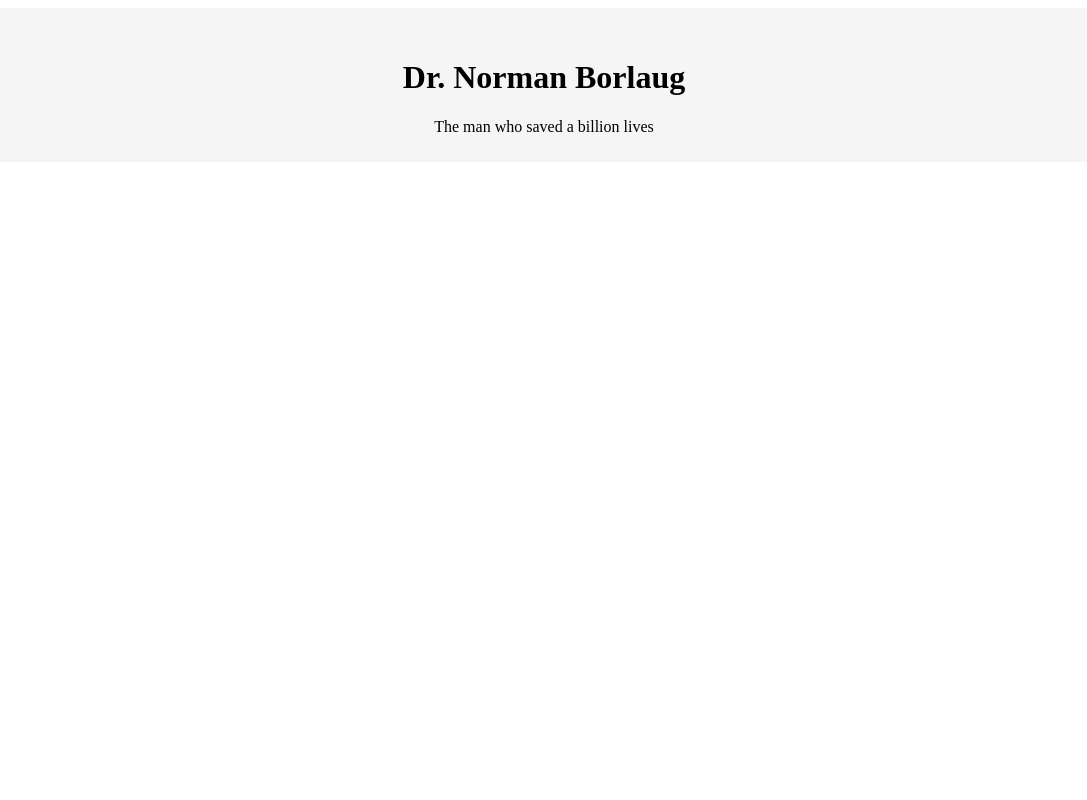
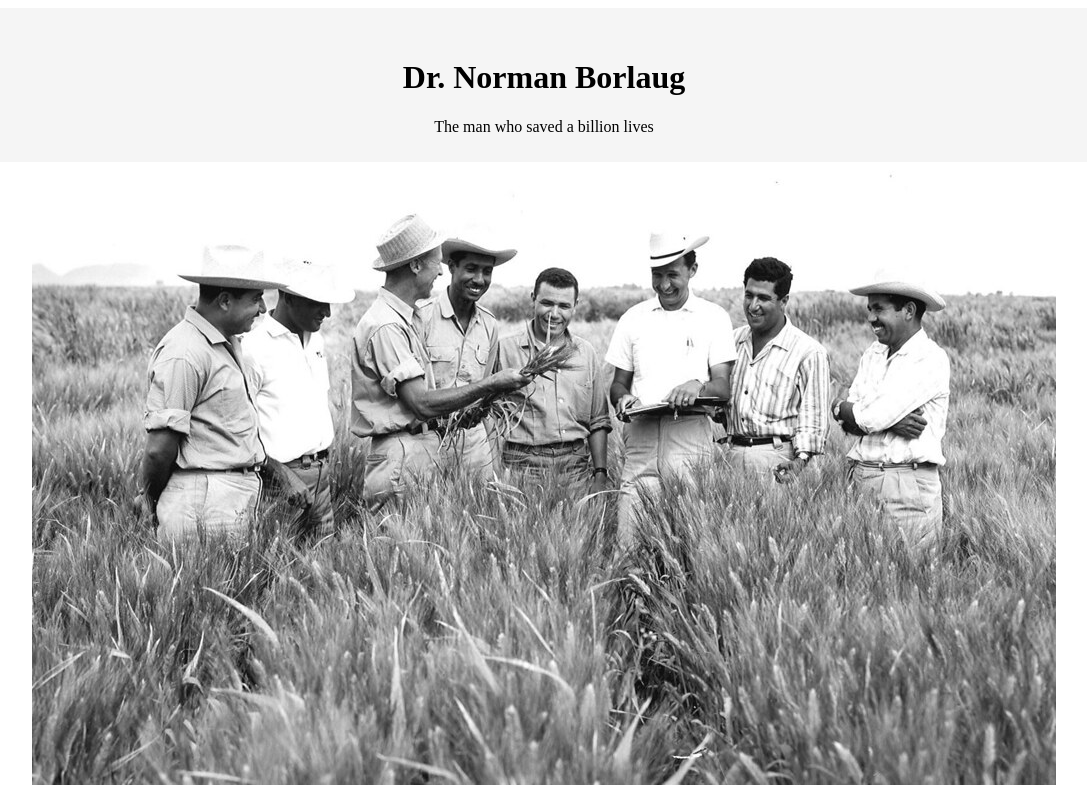
Before and after one commit to tylher/microverse-web-project, a plain HTML site: page index.html in a window 1280 px wide. Shown: the whole page, without its empty margins (96-1183 px from the left). Drawn offline with Linux system fonts and the light colour scheme.

Commit message:
story 3 , 4

```diff
--- a/css/style.css
+++ b/css/style.css
@@ -1,9 +1,13 @@
-
 #main {
-    background-color: whitesmoke;
+  background-color: whitesmoke;
+  text-align: center;
 }
 
 #title {
-    text-align: center;
-    padding: 30px 0px 10px 0px;
+  padding: 30px 0px 10px 0px;
 }
+
+#img-div {
+  background-color: white;
+  margin: 0 10px;
+}
--- a/index.html
+++ b/index.html
@@ -26,6 +26,11 @@
         <h1>Dr. Norman Borlaug</h1>
         <p>The man who saved a billion lives</p>
       </div>
+      <div id="img-div">
+        <img id="image" src="image/tribute-page-main-image.jpg" alt="" />
+        <div id="img-caption">
+        </div>
+      </div>
     </div>
     <script src="js/index.js"></script>
   </body>
```
Also changed, not shown: image/tribute-page-main-image.jpg (added).
